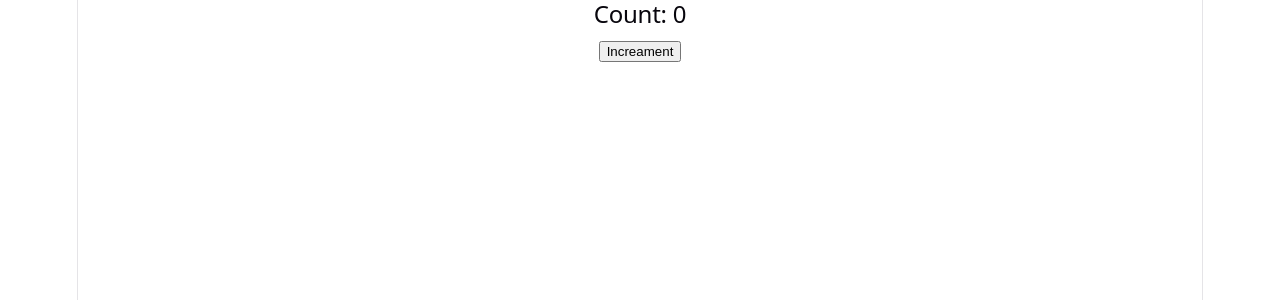
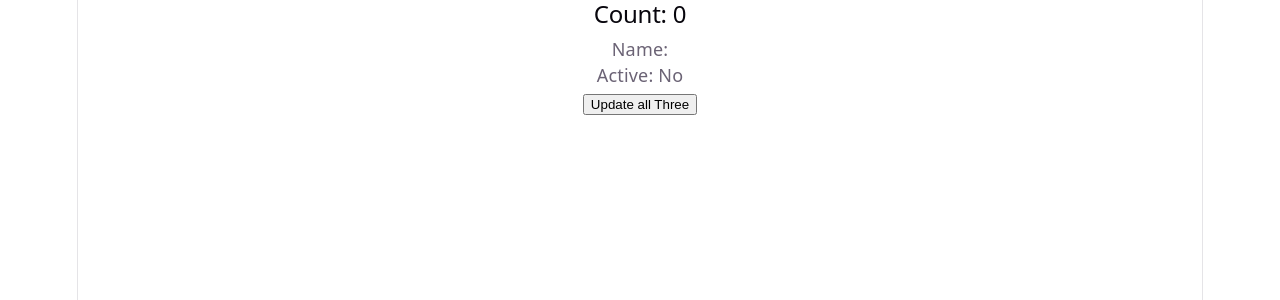
Before and after one commit to rahulrameshm0/React-Fundamentals, a React (Vite) app in the folder hello-world/: page / in a window 1280 px wide. Shown: the top 300 px of the page. Built offline with nearby package versions, Linux system fonts and the light colour scheme.

Commit message:
learnig react fundamentals

```diff
--- a/hello-world/src/App.jsx
+++ b/hello-world/src/App.jsx
@@ -20,13 +20,15 @@ import { Counter } from "./Counter";
 import { LoginCard } from "./LoginCard";
 import { SimplerCounter } from "./SimplerCounter";
 import { PrevStateCount } from "./PreStateCount";
+import { BatchingCounter } from "./BatchingCounter";
+
 
 function App() {
   return (
     <>
-
+    <BatchingCounter/>
+      {/*
       <PrevStateCount/>
-      {/*
       <SimplerCounter/>
       <LoginCard />
       <Counter />
--- /dev/null
+++ b/hello-world/src/BatchingCounter.jsx
@@ -0,0 +1,35 @@
+import { useState } from "react";
+
+export const BatchingCounter = () => {
+  const [count, setCount] = useState(0);
+  const [name, setName] = useState("");
+  const [isActive, setActive] = useState(false);
+
+  console.log("Simpler Counter Component rendered");
+
+  const handleClick = () => {
+
+    setCount ((prev) => {
+        return prev + 1
+    })
+
+    setCount ((prev) => {
+        return prev + 5
+    })
+
+    setCount ((prev) => {
+        return prev + 10
+    })
+
+    setName("updated")
+    setActive(true)
+  }
+  return (
+    <div>
+        <h2>Count: {count}</h2>
+        <p>Name: {name}</p>
+        <p>Active: {isActive ? "Yes" : "No"}</p>
+      <button onClick={handleClick}>Update all Three</button>
+    </div>
+  );
+};
```
